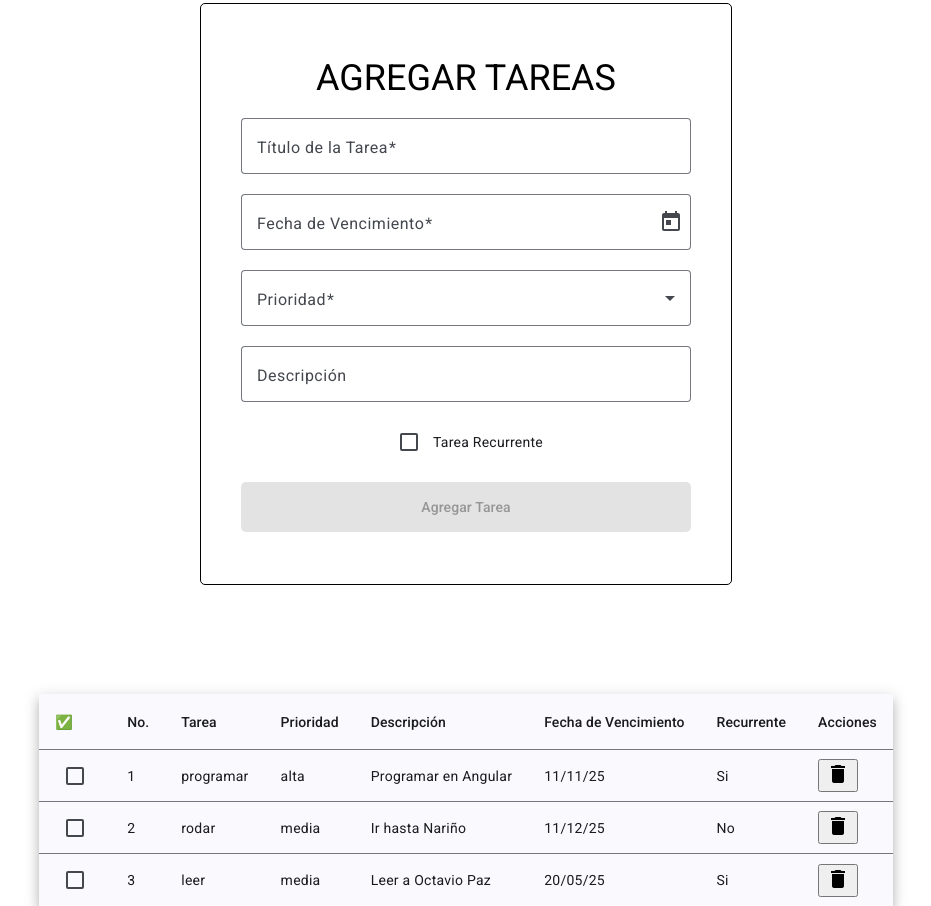
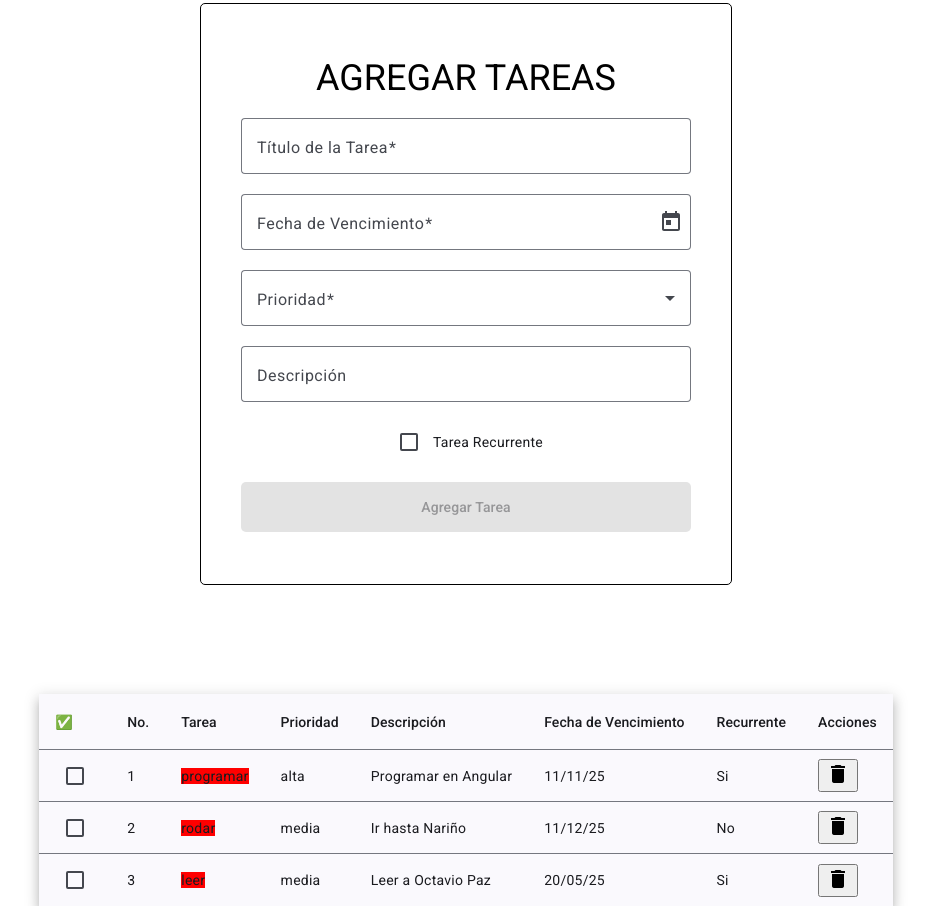
Before and after one commit to AlenOviedo92/ToDo_list, an Angular app: page / in a window 1280 px wide. Shown: the whole page, without its empty margins (174-1105 px from the left). Built offline with nearby package versions, Linux system fonts and the light colour scheme.

Commit message:
Agrego fondo rojo a tereas no completadas

```diff
--- a/src/app/components/list-task/list-task.component.html
+++ b/src/app/components/list-task/list-task.component.html
@@ -20,7 +20,7 @@
             mat-cell
             *matCellDef="let element"
         >
-            <span [ngClass]="{'underline': element.completed}">{{element.task}}</span>
+            <span [ngClass]="{'underline': element.completed}" [appStatusTask]="element.completed">{{element.task}}</span>
         </td>
     </ng-container>
 
--- a/src/app/components/list-task/list-task.component.ts
+++ b/src/app/components/list-task/list-task.component.ts
@@ -7,6 +7,7 @@ import { ITask } from '../../models/tasks';
 import { TaskService } from '../../services/task.service';
 import { Observable } from 'rxjs';
 import { FormsModule } from '@angular/forms';
+import { StatusTaskDirective } from '../../directives/status-task.directive';
 
 @Component({
     selector: 'app-list-task',
@@ -16,7 +17,8 @@ import { FormsModule } from '@angular/forms';
         MatTableModule,
         MatIconModule,
         MatCheckboxModule,
-        FormsModule
+        FormsModule,
+        StatusTaskDirective
     ],
     templateUrl: './list-task.component.html',
     styleUrl: './list-task.component.scss'
--- a/src/app/directives/status-task.directive.ts
+++ b/src/app/directives/status-task.directive.ts
@@ -8,7 +8,7 @@ export class StatusTaskDirective {              // Este directiva se encarga de
 
     constructor(private el: ElementRef, private renderer: Renderer2) { }
 
-    @Input() set appTaskStatus(completed: boolean) {        //El decorador @Input nos sirve para recibir datos, voy a setear un método que valida el estado de la tarea
+    @Input() set appStatusTask(completed: boolean) {        //El decorador @Input nos sirve para recibir datos, voy a setear un método que valida el estado de la tarea
         if(!completed) {
             this.renderer.setStyle(this.el.nativeElement, 'background-color', 'red');   // El método setStyle(de Renderer2) permite agregar estilos a un elemento HTML
         } else {
--- a/src/app/services/task.service.ts
+++ b/src/app/services/task.service.ts
@@ -15,18 +15,18 @@ export class TaskService {
     private tasksSubject = new BehaviorSubject<ITask[]>(this.tasks);
     tasks$ = this.tasksSubject.asObservable();
 
-    addTask(newTask: ITask) {
+    addTask(newTask: ITask): void {
         this.tasks.push(newTask);
         this.tasksSubject.next([...this.tasks]); // Emitir el nuevo listado de tareas
     }
 
-    deleteTask(index: number) {
+    deleteTask(index: number): void {
         this.tasks.splice(index, 1);
         this.tasksSubject.next([...this.tasks]);
         console.log(this.tasks$);
     }
 
-    toggleTask(index: number) {
+    toggleTask(index: number): void {
         this.tasks[index].completed = !this.tasks[index].completed; // Cambiar estado
         this.tasksSubject.next([...this.tasks]); // Emitir el nuevo listado
         console.log(this.tasks$);
```
